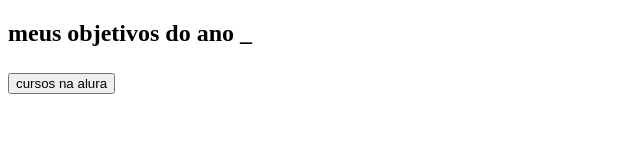
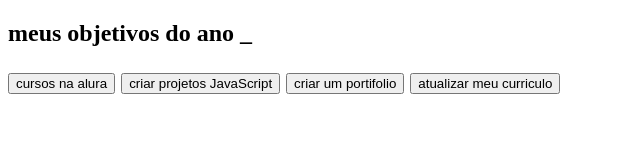
Before and after one commit to Alejandro-9/projeto-final-1, a plain HTML site: page index.html in a window 1280 px wide. Shown: the whole page, without its empty margins (0-640 px from the left). Drawn offline with Linux system fonts and the light colour scheme.

Commit message:
projeto final 2

```diff
--- a/index.html
+++ b/index.html
@@ -10,7 +10,15 @@
     <section clas ="conteudo-principal">
         <h2 class="titulo-principal">meus objetivos do ano <span>_</span><h2>
         <div class="conteudo">
-        <button class="botao ativo">cursos na alura</button>
+            <div class="botoes">
+                <button class="botao ativo">cursos na alura</button>
+                <button class="botao">criar projetos JavaScript</button>
+                <button class="botao">criar um portifolio</button>
+                <button class="botao">atualizar meu curriculo</button>
+          </div>
+          <div class="abas-textos">
+
+          </div>
         </div>
     </section>
 </body>
```
